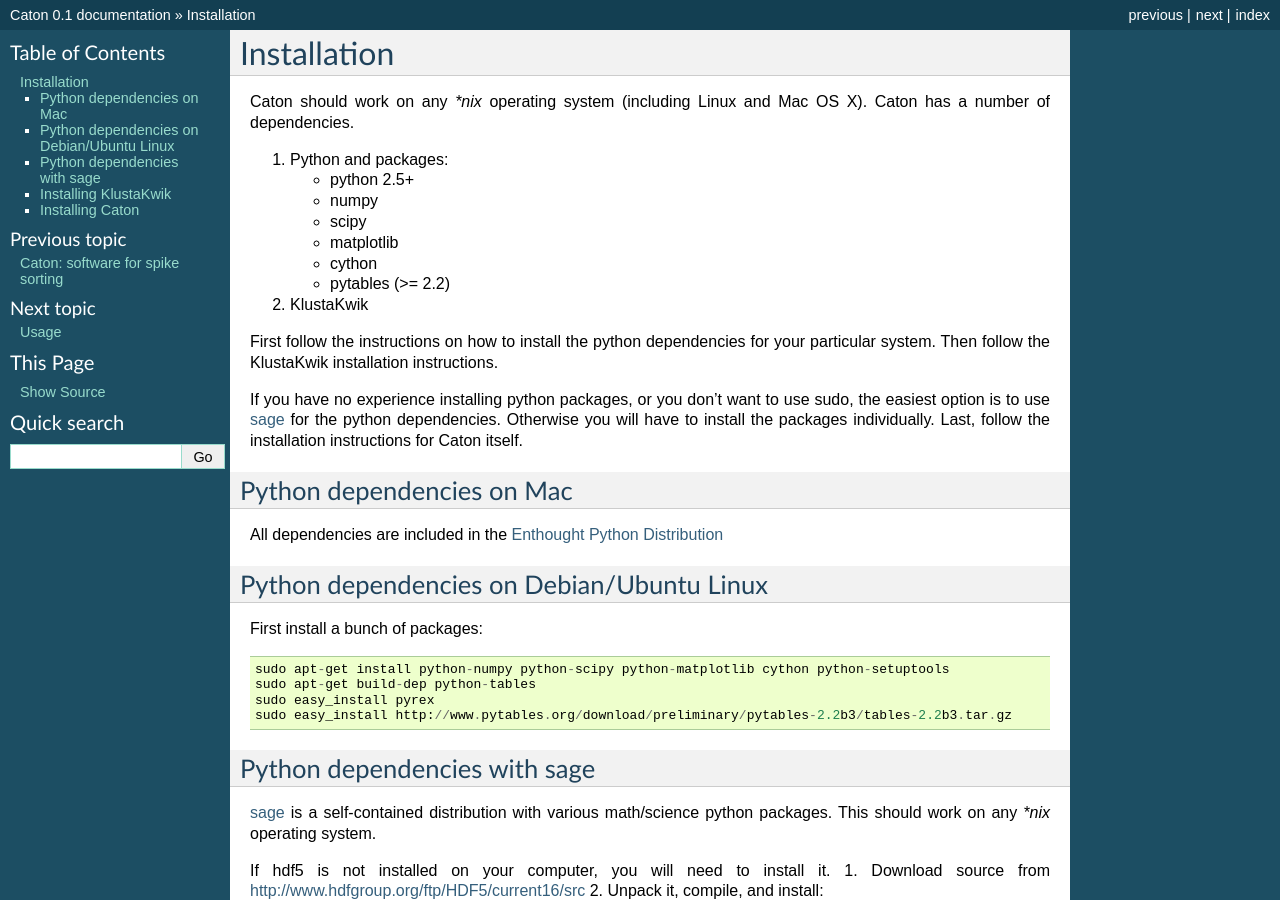
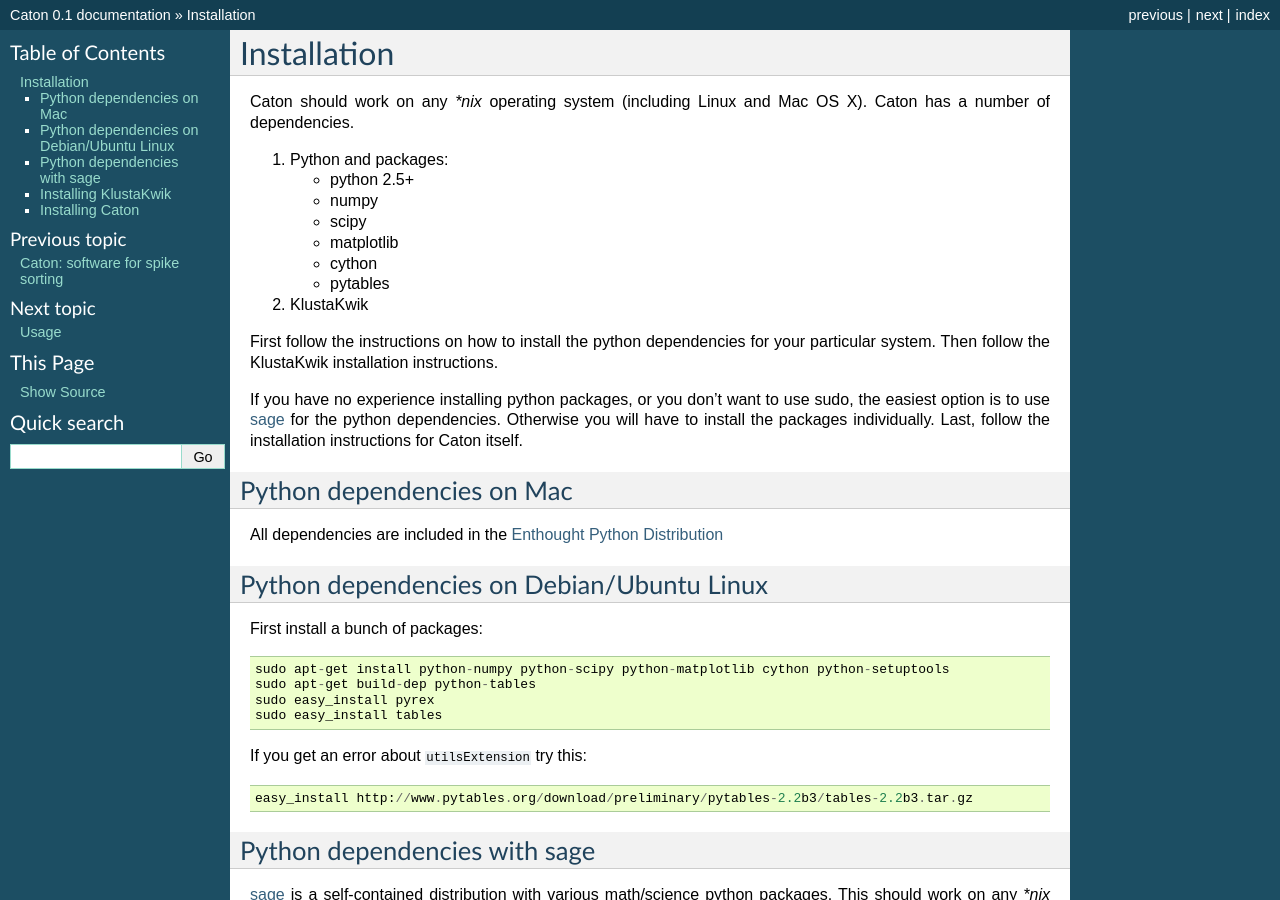
Before and after one commit to puneetarora2000/caton, a Sphinx documentation site: the page built from doc/installation.rst, in a window 1280 px wide and 900 px high. Built offline with Sphinx 7.4.7, drawn with Linux system fonts in a browser that asks for light colours; formulas are drawn with MathJax 3.

Commit message:
fixed installation docs

```diff
--- a/doc/installation.rst
+++ b/doc/installation.rst
@@ -12,7 +12,7 @@
    * scipy
    * matplotlib
    * cython
-   * pytables (>= 2.2)
+   * pytables
 
 2. KlustaKwik
 
@@ -38,8 +38,11 @@
    sudo apt-get install python-numpy python-scipy python-matplotlib cython python-setuptools
    sudo apt-get build-dep python-tables
    sudo easy_install pyrex
-   sudo easy_install http://www.pytables.org/download/preliminary/pytables-2.2b3/tables-2.2b3.tar.gz
+   sudo easy_install tables
 
+If you get an error about ``utilsExtension`` try this::
+
+   easy_install http://www.pytables.org/download/preliminary/pytables-2.2b3/tables-2.2b3.tar.gz
 
 .. _sageinst:
 
```
Also changed, not shown: 3 other files.
